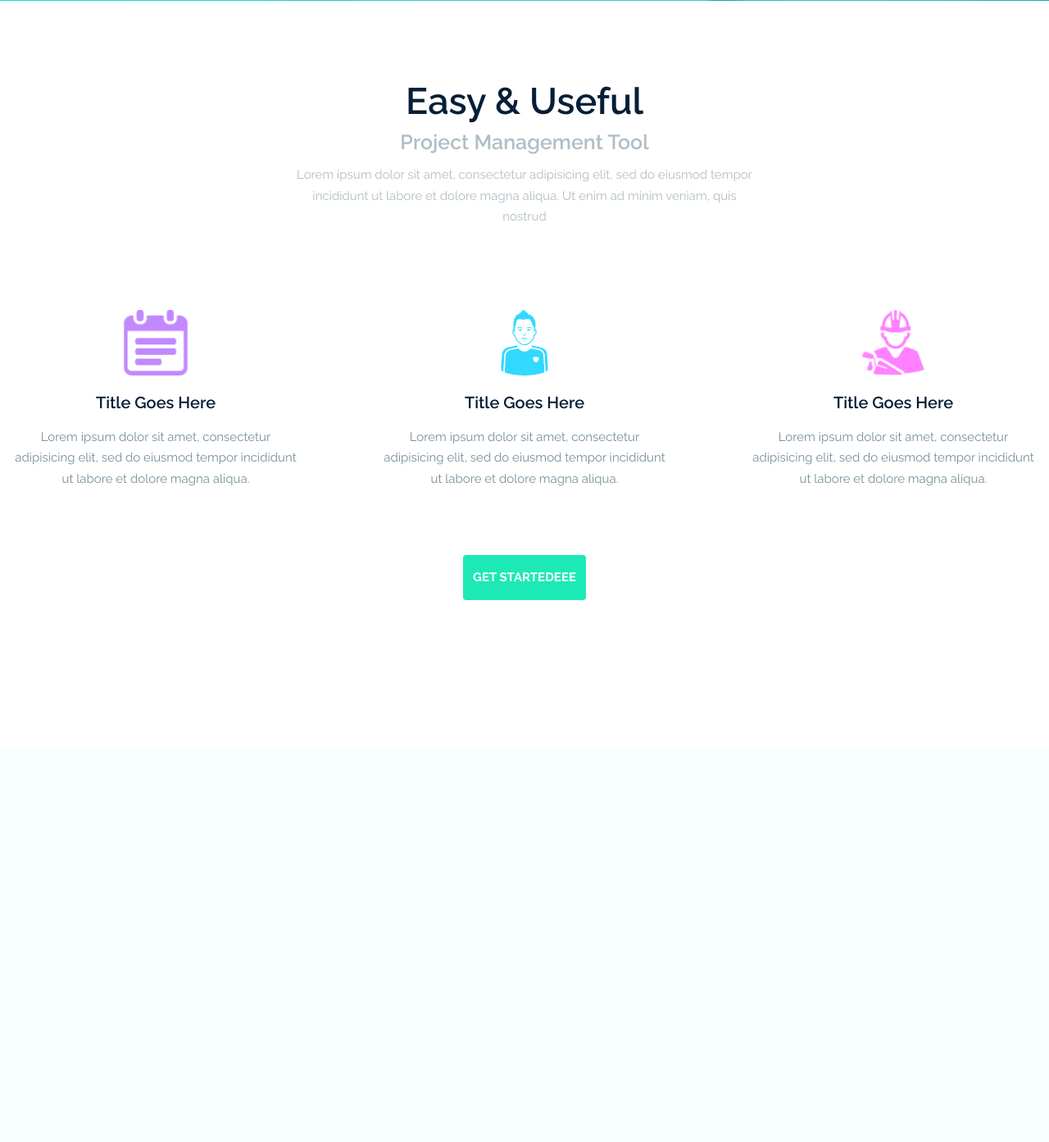
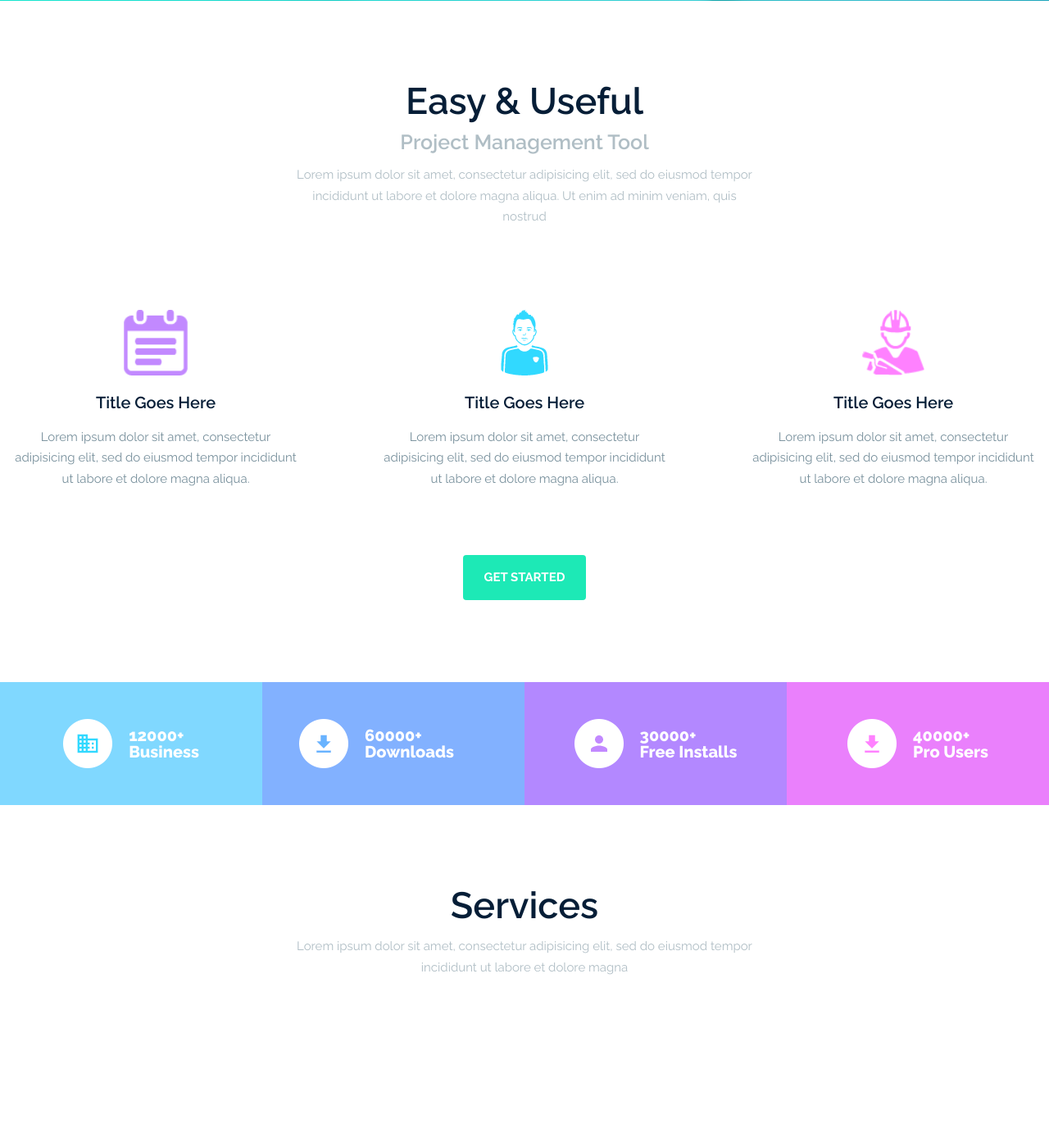
Before and after one commit to AndreyDerkach77/FrontEndRepo, a PHP site: page / in a window 1280 px wide. Shown: the part 569-1962 px from the top of the page at 82% size. Before the commit the page ends 1301 px from the top, so only its background shows below. Run offline with PHP 8.4, Linux system fonts and the light colour scheme.

Commit message:
ДЗ 6, продолжение

```diff
--- a/Lesson6/css/style.css
+++ b/Lesson6/css/style.css
@@ -27,6 +27,21 @@ h1 {
     font-size: 55px;
     text-transform: uppercase;
     max-width: 460px;
+}
+.defaultTitle {
+    font-size: 45px;
+    color: #061e37;
+    font-weight: 600;
+    text-align: center;
+    margin-bottom: 15px;
+}
+.defaultsubText {
+    max-width: 565px;
+    font-size: 15px;
+    line-height: 1.7em;
+    color: #b0bec5;
+    text-align: center;
+    margin: 0 auto 100px;
 }
 .header {
     background: linear-gradient(-53deg, #00b7d3be 0%, #1ce8b5bd 100%),
@@ -164,11 +179,11 @@ h1 {
     padding: 100px 0;
 }
 .easy__Title {
-    font-size: 45px;
+    /* font-size: 45px;
     color: #061e37;
     font-weight: 600;
     text-align: center;
-    margin-bottom: 15px;
+    margin-bottom: 15px; */
 }
 .easy__subTitle {
     font-size: 25px;
@@ -178,12 +193,12 @@ h1 {
     margin-bottom: 15px;
 }
 .easy__subText {
-    max-width: 565px;
+    /* max-width: 565px;
     font-size: 15px;
     line-height: 1.7em;
     color: #b0bec5;
     text-align: center;
-    margin: 0 auto 100px;
+    margin: 0 auto 100px; */
 }
 .easy__items {
     display: flex;
@@ -230,15 +245,49 @@ h1 {
     color: #fff;
     font-weight: 700;
     text-transform: uppercase;
-    margin: 80px auto;
+    margin: 80px auto 0;
     opacity: 1;
     transition: 0.3s;
-    /* box-shadow: 0px 5px 3px rgba(0, 0, 0, 0.091); */
-    /* box-shadow: 6px 10px 5px rgba(0, 0, 0, 0.291); */
-    /* box-shadow: 0 0 40px rgba(0, 0, 0, 0.4); */
 }
-.easy__btn:hover {
-    /* opacity: 0.8; */
-    /* box-shadow: 6px 10px 5px rgba(0, 0, 0, 0.291); */
-    /* box-shadow: 0 0 40px rgba(0, 0, 0, 0.4); */
+.counter__items {
+    display: flex;
+    justify-content: space-between;
+    align-items: center;
+    width: 100%;
+    flex-wrap: wrap;
+    transition: 0.3s;
 }
+.counter__items:hover {
+    box-shadow: 0 0 40px rgba(0, 0, 0, 0.4);
+}
+.counter__item {
+    display: flex;
+    justify-content: center;
+    align-items: center;
+    width: calc(100% / 4);
+    min-height: 150px;
+    padding: 30px;
+}
+.counter__item1 {
+    background-color: #80d8ff;
+}
+.counter__item2 {
+    background-color: #82b1ff;
+}
+.counter__item3 {
+    background-color: #b388ff;
+}
+.counter__item4 {
+    background-color: #ea80fc;
+}
+.counter__text {
+    color: #fff;
+    max-width: 150px;
+    font-size: 20px;
+    color: #ffffff;
+    font-weight: 800;
+    margin-left: 20px;
+}
+.services {
+    padding: 100px 0;
+}
--- a/Lesson6/index.html
+++ b/Lesson6/index.html
@@ -5,7 +5,7 @@
         <meta name="viewport" content="width=device-width, initial-scale=1.0" />
         <title>Document</title>
         <link
-            href="https://fonts.googleapis.com/css?family=Raleway:400,500,600,700&display=swap"
+            href="https://fonts.googleapis.com/css?family=Raleway:400,500,600,700,800&display=swap"
             rel="stylesheet"
         />
         <link
@@ -15,7 +15,6 @@
         <link rel="stylesheet" href="css/style.css" />
         <script src="https://ajax.googleapis.com/ajax/libs/jquery/2.2.0/jquery.min.js"></script>
         <script src="js/index.js"></script>
-
     </head>
     <body>
         <header class="header">
@@ -58,14 +57,13 @@
         </header>
         <section class="easy">
             <div class="container">
-                <h2 class="easy__Title">Easy & Useful</h2>
+                <h2 class="defaultTitle easy__Title">Easy & Useful</h2>
                 <h4 class="easy__subTitle">Project Management Tool</h4>
-                <p class="easy__subText">
+                <p class="defaultsubText easy__subText">
                     Lorem ipsum dolor sit amet, consectetur adipisicing elit,
                     sed do eiusmod tempor incididunt ut labore et dolore magna
                     aliqua. Ut enim ad minim veniam, quis nostrud
                 </p>
-                <!-- <a href="#" class="easy__btn">Get started</a> -->
                 <div class="easy__items">
                     <div class="easy__item">
                         <div class="easy__img">
@@ -101,7 +99,57 @@
                         </p>
                     </div>
                 </div>
-                <a href="#" class="easy__btn">Get startedeee</a>
+                <a href="#" class="easy__btn">Get started</a>
+            </div>
+        </section>
+        <section class="counter">
+            <div class="counter__items">
+                <div class="counter__item counter__item1">
+                    <img
+                        class="counter__img"
+                        src="img/business.png"
+                        alt="business"
+                    />
+                    <p class="counter__text">
+                        12000+ <br />
+                        Business
+                    </p>
+                </div>
+                <div class="counter__item counter__item2">
+                    <img
+                        class="counter__img"
+                        src="img/downloads.png"
+                        alt="downloads"
+                    />
+                    <p class="counter__text">60000+ Downloads</p>
+                </div>
+                <div class="counter__item counter__item3">
+                    <img
+                        class="counter__img"
+                        src="img/installs.png"
+                        alt="installs"
+                    />
+                    <p class="counter__text">
+                        30000+<br />
+                        Free Installs
+                    </p>
+                </div>
+                <div class="counter__item counter__item4">
+                    <img class="counter__img" src="img/users.png" alt="users" />
+                    <p class="counter__text">
+                        40000+<br />
+                        Pro Users
+                    </p>
+                </div>
+            </div>
+        </section>
+        <section class="services">
+            <div class="container">
+                <h2 class="defaultTitle services__Title">Services</h2>
+                <p class="defaultsubText services__subText">
+                    Lorem ipsum dolor sit amet, consectetur adipisicing elit,
+                    sed do eiusmod tempor incididunt ut labore et dolore magna
+                </p>
             </div>
         </section>
     </body>
```
Also changed, not shown: Lesson6/img/business.png (added), Lesson6/img/downloads.png (added), Lesson6/img/installs.png (added), Lesson6/img/users.png (added).
